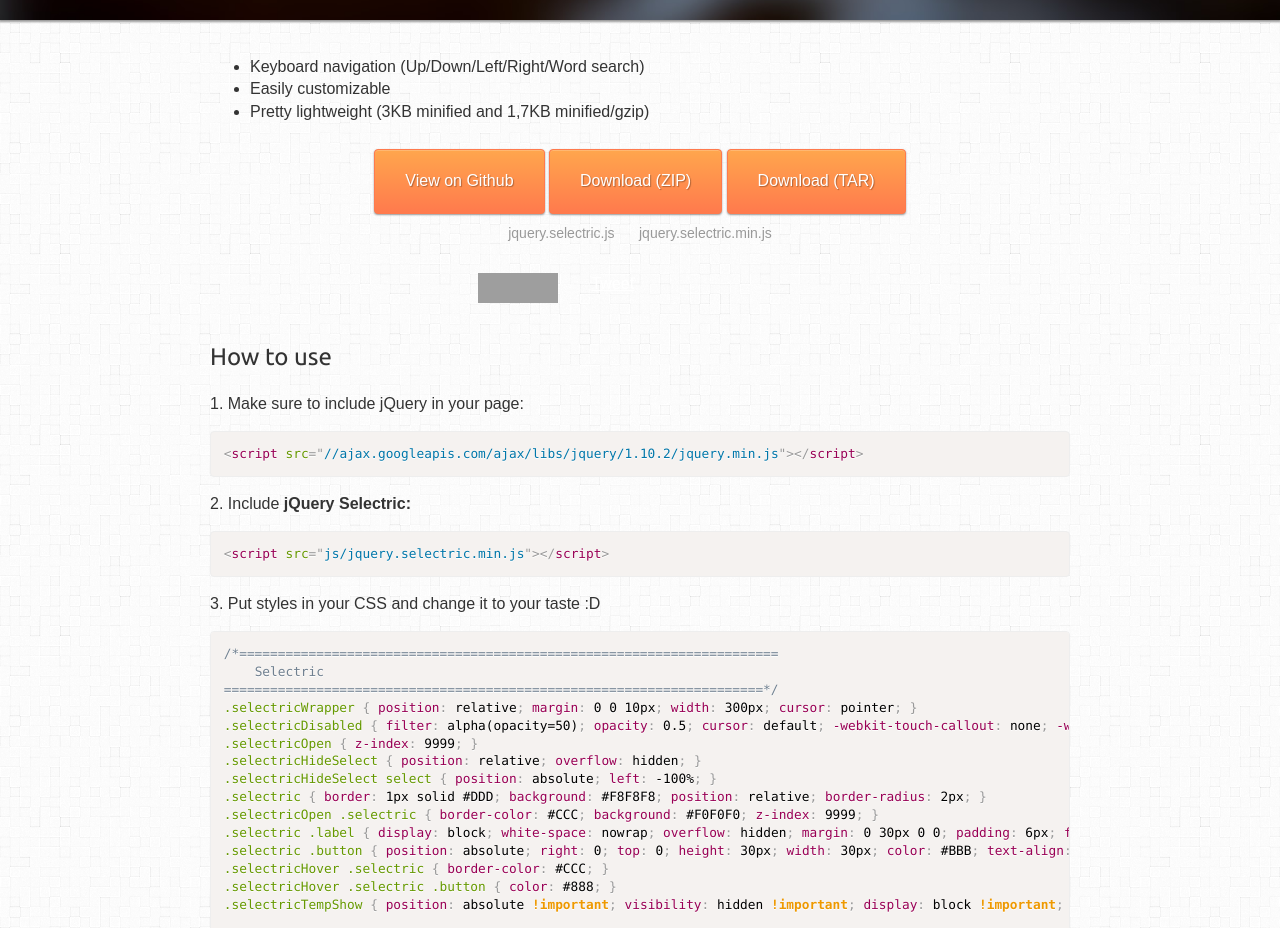
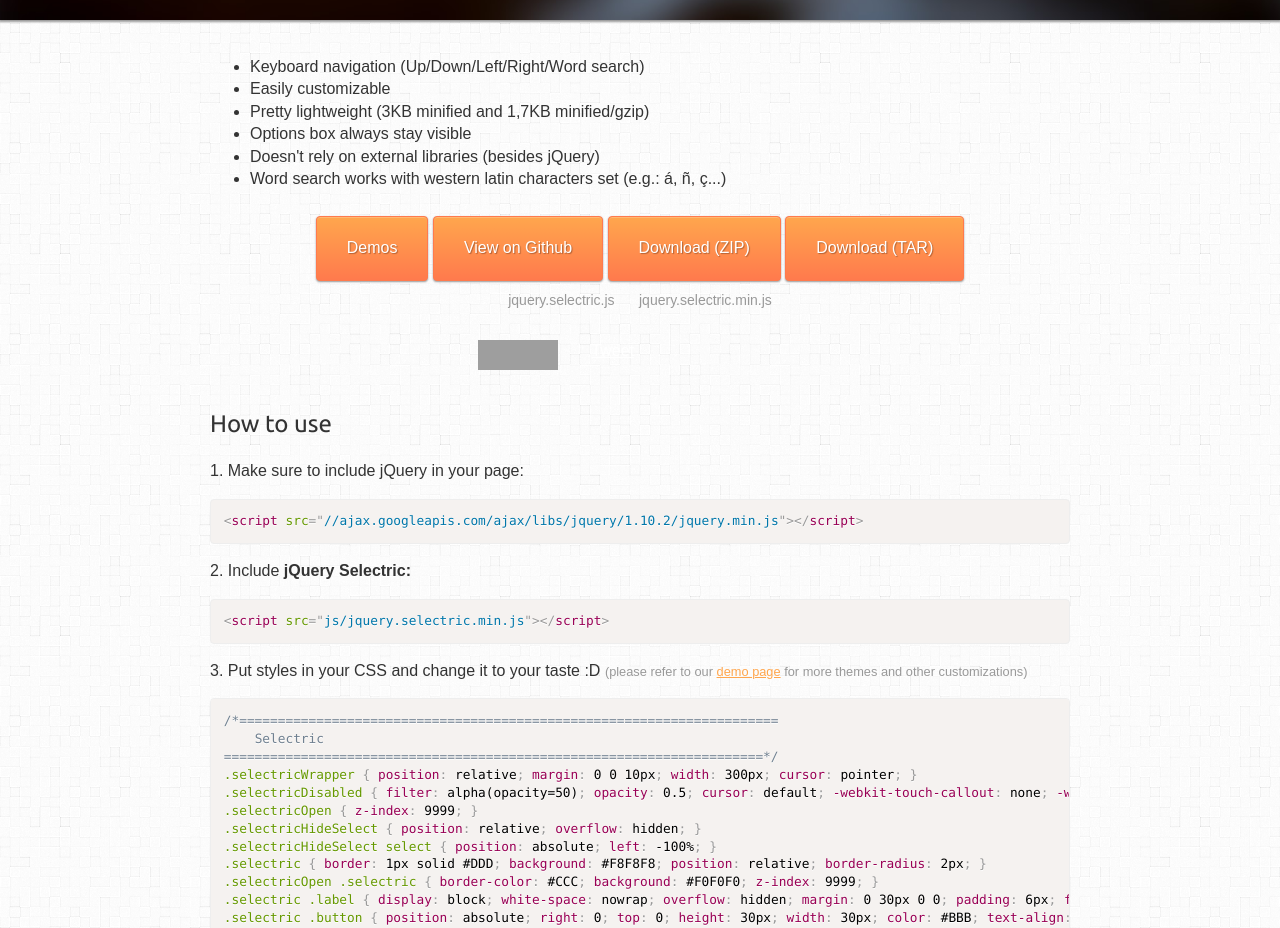
Before and after one commit to lcdsantos/jQuery-Selectric, a plain HTML site: page index.html in a window 1280 px wide. Shown: the part 400-1328 px from the top of the page. Drawn offline with nearby package versions, Linux system fonts and the light colour scheme; grey boxes are pictures that could not be loaded.

Commit message:
Update page info

```diff
--- a/index.html
+++ b/index.html
@@ -32,12 +32,16 @@
 			<li>Keyboard navigation (Up/Down/Left/Right/Word search)</li>
 			<li>Easily customizable</li>
 			<li>Pretty lightweight (3KB minified and 1,7KB minified/gzip)</li>
+			<li>Options box always stay visible</li>
+			<li>Doesn't rely on external libraries (besides jQuery)</li>
+			<li>Word search works with western latin characters set (e.g.: á, ñ, ç...)</li>
 		</ul>
 
 		<div class="button-group">
+			<a href="demo.html" class="bt">Demos</a>
 			<a target="_blank" href="https://github.com/lcdsantos/jQuery-Selectric" class="bt">View on Github</a>
-			<a href="https://github.com/lcdsantos/jQuery-Selectric/zipball/master" class="bt">Download (ZIP)</a>
-			<a href="https://github.com/lcdsantos/jQuery-Selectric/tarball/master" class="bt">Download (TAR)</a>
+			<a target="_blank" href="https://github.com/lcdsantos/jQuery-Selectric/zipball/master" class="bt">Download (ZIP)</a>
+			<a target="_blank" href="https://github.com/lcdsantos/jQuery-Selectric/tarball/master" class="bt">Download (TAR)</a>
 			<div class="clear"></div>
 			<a href="https://raw.github.com/lcdsantos/jQuery-Selectric/master/js/jquery.selectric.js" class="link">jquery.selectric.js</a>
 			<a href="https://raw.github.com/lcdsantos/jQuery-Selectric/master/js/jquery.selectric.min.js" class="link">jquery.selectric.min.js</a>
@@ -69,7 +73,7 @@
 		<p>2. Include <strong>jQuery Selectric:</strong></p>
 		<pre><code class="language-markup">&lt;script src=&quot;js/jquery.selectric.min.js&quot;&gt;&lt;/script&gt;</code></pre>
 
-		<p>3. Put styles in your CSS and change it to your taste :D</p>
+		<p>3. Put styles in your CSS and change it to your taste :D <span class="note">(please refer to our <a href="demo.html">demo page</a> for more themes and other customizations)</span></p>
 		<pre data-src="selectric.css"></pre>
 		<!-- <pre><code class="language-css">/*======================================================================
 			Selectric
@@ -97,13 +101,13 @@
 
 		<p>4. Initialize <strong>jQuery Selectric:</strong></p>
 		<pre><code class="language-javascript">$(function(){
-		$('select').selectric();
+	$('select').selectric();
 });</code></pre>
 
 		<h2>Options</h2>
 		<p>You can pass a options object as the first parameters when you call the plugin. For example:</p>
 		<pre><code class="language-javascript">$('select').selectric({
-		maxHeight: 200
+	maxHeight: 200
 });</code></pre>
 
 		<table>
--- a/style.css
+++ b/style.css
@@ -81,12 +81,16 @@
    ========================================================================== */
 h1, h2, h3, h4 { font-weight: normal; font-family: 'Ubuntu', sans-serif; }
 
-.header { text-align: center; padding-bottom: 20px; background: url(img/header.jpg) no-repeat; -webkit-background-size: cover; background-size: cover; height: 400px; color: #F0F0F0; overflow: hidden; box-shadow: 0 1px 2px 1px #999; }
+.header { text-align: center; padding-bottom: 20px; background: url(img/header.jpg) no-repeat 50% 50%; -webkit-background-size: cover; background-size: cover; height: 400px; color: #F0F0F0; overflow: hidden; box-shadow: 0 1px 2px 1px #999; }
 .header h1 { text-align: center; text-shadow: 0 1px 1px #666; font-size: 42px; margin: 120px 0 20px; }
 .header h1 img { position: relative; top: -3px; }
 .header p { text-shadow: 0 1px 1px rgba(0, 0, 0, 0.5); font-size: 22px; width: 600px; margin: auto; font-family: 'Ubuntu', sans-serif; }
 
 .center { width: 860px; margin: 0 auto; padding: 20px; }
+.center p a { color: #FFA64D; }
+.center p a:hover { color: #FF7A4D; }
+
+.center .note { font-size: 0.8em; color: #999; }
 
 pre { font-size: .8em; border: 1px solid #EEE; background: #f9f9f9; padding: 6px 8px; color: #333; -moz-border-radius: 4px; -webkit-border-radius: 4px; border-radius: 4px; }
 table { width: 100%; background: #F5F2F0; -webkit-border-radius: 4px; -moz-border-radius: 4px; border-radius: 4px; }
```
